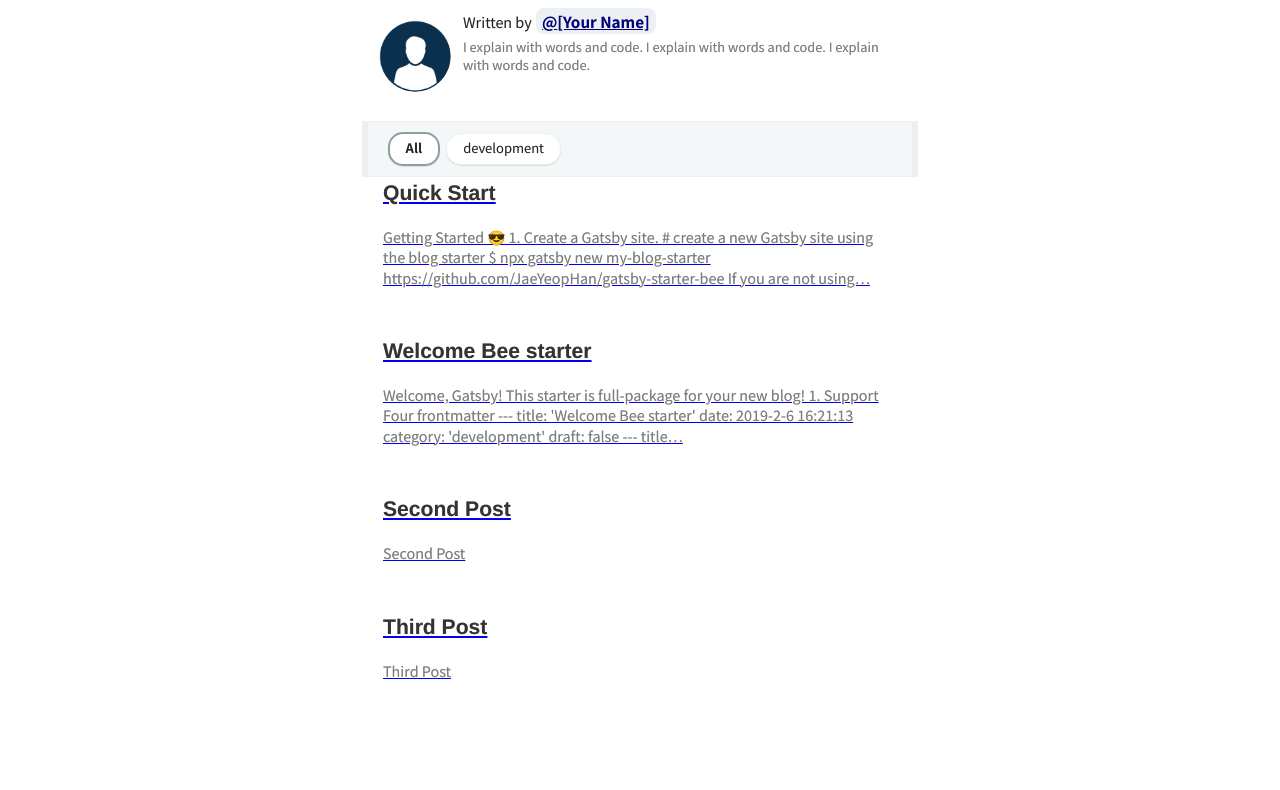
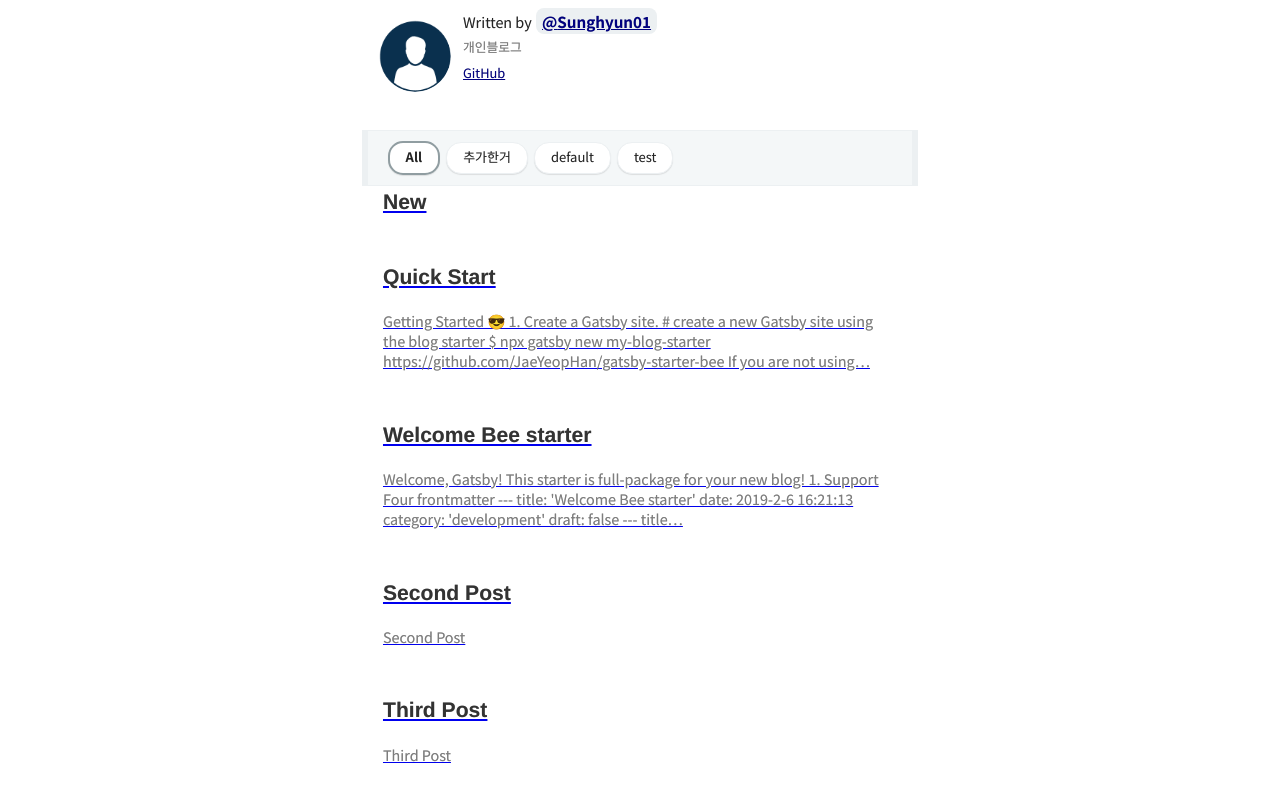
Before and after one commit to Sunghyun01/Gatsby-blog, a Gatsby site: page / in a window 1280 px wide. Shown: the part 189-979 px from the top of the page. Built offline with nearby package versions, Linux system fonts and the light colour scheme; Gatsby itself is replaced by a stand-in of ours; some packages are replaced by stand-ins of ours; what typography-theme-github would draw is missing.

Commit message:
기본정보 업데이트

```diff
--- a/content/blog/development/draft.md
+++ b/content/blog/default/draft.md
@@ -1,7 +1,7 @@
 ---
 title: 'Draft'
 date: 2019-1-3 16:21:13
-category: 'development'
+category: 'default'
 draft: true
 ---
 
--- a/content/blog/development/hello.md
+++ b/content/blog/default/hello.md
@@ -1,7 +1,7 @@
 ---
 title: 'Welcome Bee starter'
 date: 2019-2-6 16:21:13
-category: 'development'
+category: 'default'
 draft: false
 ---
 
--- a/content/blog/development/quick_start.md
+++ b/content/blog/default/quick_start.md
@@ -1,7 +1,7 @@
 ---
 title: 'Quick Start'
 date: 2019-5-31 16:21:13
-category: 'development'
+category: 'default'
 draft: false
 ---
 
--- a/content/blog/development/second.md
+++ b/content/blog/default/second.md
@@ -1,7 +1,7 @@
 ---
 title: 'Second Post'
 date: 2019-2-3 16:21:13
-category: 'development'
+category: 'default'
 draft: false
 ---
 
--- a/content/blog/development/third.md
+++ b/content/blog/default/third.md
@@ -1,7 +1,7 @@
 ---
 title: 'Third Post'
 date: 2019-2-1 16:21:13
-category: 'development'
+category: 'default'
 draft: false
 ---
 
--- /dev/null
+++ b/content/blog/test/third.md
@@ -0,0 +1,8 @@
+---
+title: 'test'
+date: 2017-03-24 16:21:13
+category: 'test'
+draft: false
+---
+
+Third Post
--- /dev/null
+++ b/content/blog/추가한거/new.md
@@ -0,0 +1,6 @@
+---
+title: New
+date: 2020-03-24 17:03:87
+category: 추가한거
+draft: false
+---
--- a/gatsby-meta-config.js
+++ b/gatsby-meta-config.js
@@ -1,12 +1,12 @@
 module.exports = {
-  title: `Bee starter`,
+  title: `Sunghyun Blog`,
   description: `Blog posted about ...`,
-  author: `[Your Name]`,
-  introduction: `I explain with words and code. I explain with words and code. I explain with words and code.`,
-  siteUrl: `https://gatsby-starter-bee.netlify.com`, // Your blog site url
+  author: `Sunghyun01`,
+  introduction: `개인블로그`,
+  siteUrl: `https://github.com/Sunghyun01/Gatsby-blog`, // Your blog site url
   social: {
     twitter: ``, // Your Twitter account
-    github: ``, // Your GitHub account
+    github: `Sunghyun01`, // Your GitHub account
     medium: ``, // Your Medium account
     facebook: ``, // Your Facebook account
     linkedin: ``, // Your LinkedIn account
```
Also changed, not shown: content/__about/resume-en.md (+1 -0 lines), content/blog/default/images/code_example.png (renamed from content/blog/development/images/code_example.png), content/blog/default/images/hello.png (renamed from content/blog/development/images/hello.png).
